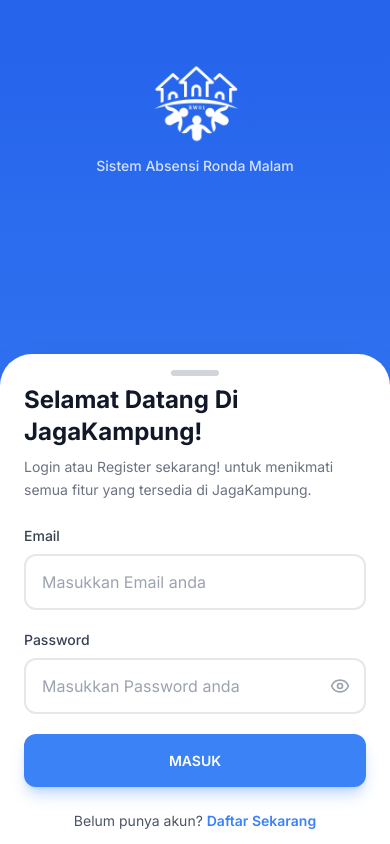
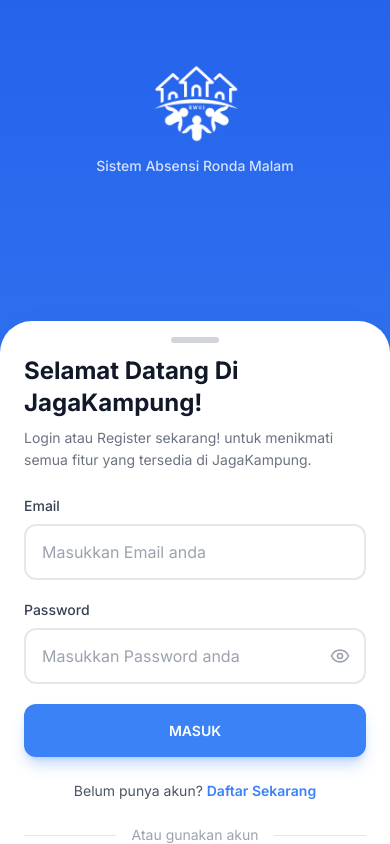
Before and after one commit to ChalvinJulianSusanto/UKK-JagaKampung, a React (Vite) app in the folder frontend-mobile/: page /login in a window 390 px wide. Built offline with nearby package versions, Linux system fonts and the light colour scheme; no server answers.

Commit message:
Fix: Use native touch events for bottom sheet drag on mobile

```diff
--- a/frontend-mobile/src/pages/Login.jsx
+++ b/frontend-mobile/src/pages/Login.jsx
@@ -1,6 +1,6 @@
-import { useState, useRef } from 'react';
+import { useState, useRef, useEffect } from 'react';
 import { useNavigate, Link } from 'react-router-dom';
-import { motion, useMotionValue, useTransform, animate, PanInfo } from 'framer-motion';
+import { motion } from 'framer-motion';
 import { Eye, EyeOff } from 'lucide-react';
 import { useAuth } from '../context/AuthContext';
 import toast from 'react-hot-toast';
@@ -13,7 +13,7 @@
   const navigate = useNavigate();
   const { login } = useAuth();
   const [showPassword, setShowPassword] = useState(false);
-  const contentRef = useRef(null);
+  const sheetRef = useRef(null);
 
   const [formData, setFormData] = useState({
     email: '',
@@ -23,12 +23,15 @@
   const [loading, setLoading] = useState(false);
   const [errors, setErrors] = useState({});
 
-  // Bottom sheet animation
-  const sheetY = useMotionValue(0);
+  // Sheet position state
+  const [sheetPosition, setSheetPosition] = useState('bottom'); // 'bottom' or 'top'
+  const [isDragging, setIsDragging] = useState(false);
+  const [startY, setStartY] = useState(0);
+  const [currentTranslate, setCurrentTranslate] = useState(0);
 
-  // Constraints for the sheet
-  const minY = -180; // Maximum scroll up (card stops here, leaving some blue visible)
-  const maxY = 0;    // Initial position (card at bottom)
+  // Position values (in pixels from bottom of screen)
+  const bottomPosition = 0;  // Card at initial position
+  const topPosition = -200;  // Card moved up by 200px
 
   const handleChange = (e) => {
     const { name, value } = e.target;
@@ -84,25 +87,55 @@
     });
   };
 
-  // Handle drag end - snap to nearest position
-  const handleDragEnd = (event, info) => {
-    const velocity = info.velocity.y;
-    const currentY = sheetY.get();
+  // Touch handlers for the handle bar
+  const handleTouchStart = (e) => {
+    setIsDragging(true);
+    setStartY(e.touches[0].clientY);
+  };
 
-    // If swiped up fast or dragged past halfway, snap to top
-    if (velocity < -500 || currentY < minY / 2) {
-      animate(sheetY, minY, { type: 'spring', damping: 30, stiffness: 300 });
+  const handleTouchMove = (e) => {
+    if (!isDragging) return;
+
+    const currentY = e.touches[0].clientY;
+    const diff = startY - currentY;
+
+    // Calculate new translate value
+    const baseTranslate = sheetPosition === 'top' ? topPosition : bottomPosition;
+    let newTranslate = baseTranslate - diff;
+
+    // Clamp the value
+    newTranslate = Math.max(topPosition, Math.min(bottomPosition, newTranslate));
+
+    setCurrentTranslate(newTranslate);
+  };
+
+  const handleTouchEnd = () => {
+    setIsDragging(false);
+
+    // Determine final position based on current translate
+    const threshold = (topPosition + bottomPosition) / 2;
+
+    if (currentTranslate < threshold) {
+      setSheetPosition('top');
+      setCurrentTranslate(topPosition);
     } else {
-      // Otherwise snap back to bottom
-      animate(sheetY, maxY, { type: 'spring', damping: 30, stiffness: 300 });
+      setSheetPosition('bottom');
+      setCurrentTranslate(bottomPosition);
     }
   };
 
+  // Get current translateY value
+  const getTranslateY = () => {
+    if (isDragging) {
+      return currentTranslate;
+    }
+    return sheetPosition === 'top' ? topPosition : bottomPosition;
+  };
+
   return (
-    <div className="h-screen w-full overflow-hidden relative">
+    <div className="h-screen w-full overflow-hidden relative bg-gradient-to-b from-blue-600 to-blue-500">
       {/* Fixed Blue Background with Logo */}
-      <div className="absolute inset-0 bg-gradient-to-b from-blue-600 to-blue-500">
-        <div className="flex flex-col items-center justify-center pt-16">
+      <div className="absolute inset-0 flex flex-col items-center pt-16">
         {/* Logo */}
         <img
           src={logoPutih}
@@ -113,37 +146,32 @@
           Sistem Absensi Ronda Malam
         </p>
       </div>
-      </div>
 
-      {/* Draggable White Card (Bottom Sheet) */}
-      <motion.div
-        style={{ y: sheetY }}
-        drag="y"
-        dragConstraints={{ top: minY, bottom: maxY }}
-        dragElastic={0.1}
-        onDragEnd={handleDragEnd}
-        initial={{ y: 0 }}
-        className="absolute left-0 right-0 bg-white rounded-t-[32px] shadow-2xl cursor-grab active:cursor-grabbing"
-        // Position the card so it shows at bottom initially with some content visible
-        // Top position: enough to show blue background with logo
-        // Using top: 42% means card takes about 58% of screen initially
-        // When dragged up by 180px (minY), it will cover more but still show ~20% blue
+      {/* White Card (Bottom Sheet) */}
+      <div
+        ref={sheetRef}
+        className="absolute left-0 right-0 bg-white rounded-t-[32px] shadow-2xl overflow-hidden"
         style={{
-          y: sheetY,
-          top: '42%',
-          minHeight: '100vh'
+          top: '38%',
+          height: 'calc(100vh - 38% + 200px)', // Extra height for when pulled up
+          transform: `translateY(${getTranslateY()}px)`,
+          transition: isDragging ? 'none' : 'transform 0.3s cubic-bezier(0.32, 0.72, 0, 1)'
         }}
       >
-        {/* Drag Handle Indicator */}
-        <div className="flex justify-center pt-4 pb-2">
+        {/* Drag Handle - Only this area responds to touch drag */}
+        <div
+          className="flex justify-center pt-4 pb-3 cursor-grab active:cursor-grabbing touch-none"
+          onTouchStart={handleTouchStart}
+          onTouchMove={handleTouchMove}
+          onTouchEnd={handleTouchEnd}
+        >
           <div className="w-12 h-1.5 bg-gray-300 rounded-full" />
         </div>
 
         {/* Card Content - Scrollable */}
         <div
-          ref={contentRef}
           className="px-6 pb-10 overflow-y-auto"
-          style={{ maxHeight: 'calc(100vh - 50px)' }}
+          style={{ maxHeight: 'calc(100vh - 100px)' }}
         >
           {/* Welcome Header */}
           <div className="mb-6">
@@ -255,7 +283,7 @@
             </p>
           </div>
         </div>
-      </motion.div>
+      </div>
     </div>
   );
 };
```
Lines whose indentation alone changed are shown as unchanged.
